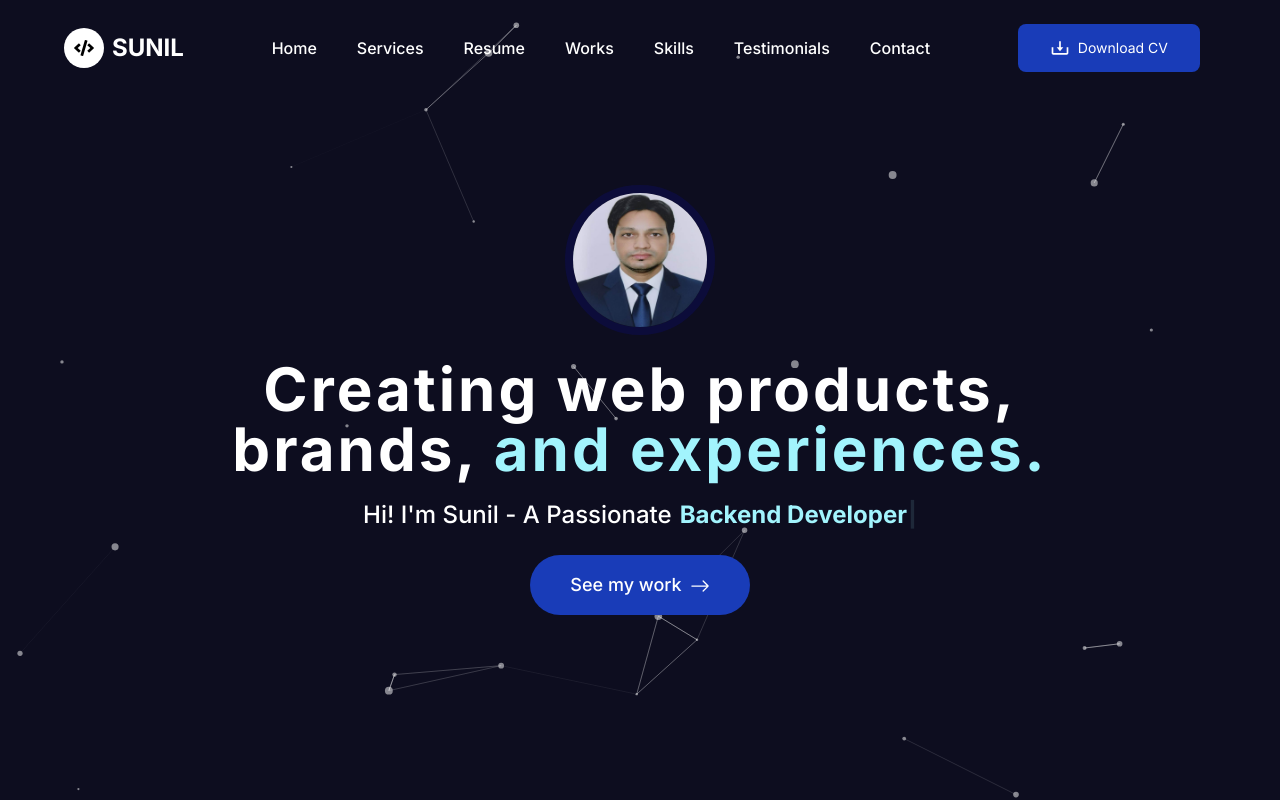
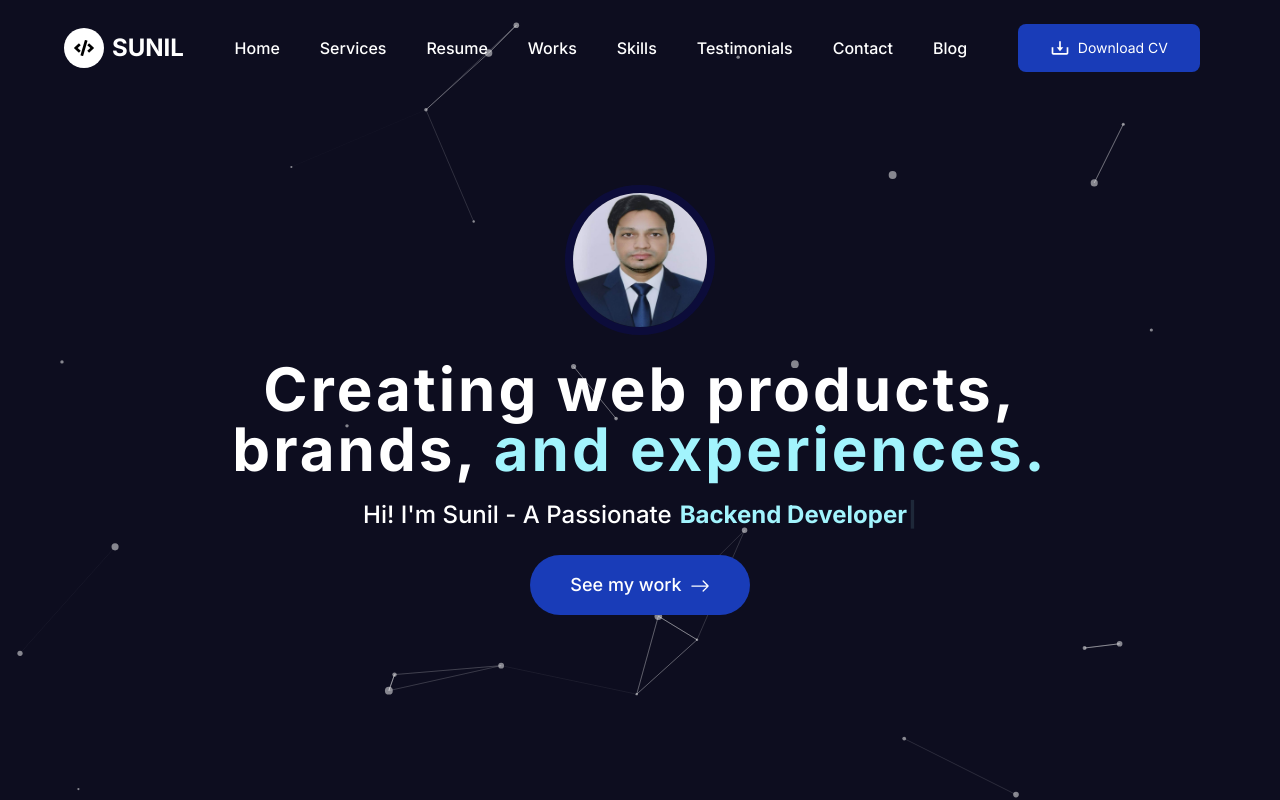
Before and after one commit to sunillmeghwal/Sunil_Portfolio, a Next.js app: page / in a window 1280 px wide. Shown: the top 800 px of the page. Built offline with nearby package versions, Linux system fonts and the light colour scheme.

Commit message:
blog menu add

```diff
--- a/components/Home/Blog/Blog.tsx
+++ b/components/Home/Blog/Blog.tsx
@@ -3,7 +3,7 @@ import BlogCard from "./BlogCard";
 
 const Blog = () => {
   return (
-    <div className="pt-6 pb-16">
+    <div id="blog" className="pt-6 pb-16">
       <h1 className="text-center text-2xl md:text-4xl xl:text-5xl font-bold text-white">
         My latest <span className="text-cyan-200">Blogs</span>
       </h1>
--- a/components/Home/ClientReview/ClientReview.tsx
+++ b/components/Home/ClientReview/ClientReview.tsx
@@ -24,7 +24,7 @@ const responsive = {
 
 const ClientReview = () => {
   return (
-    <div className="pt-16 pb-16">
+    <div id="testimonials" className="pt-16 pb-16">
       <h1 className="text-center text-2xl md:text-4xl xl:text-5xl font-bold text-white">
         Kind words from satisfied
         <br /> <span className="text-cyan-200"> clients</span>
--- a/components/Home/Contact/Contact.tsx
+++ b/components/Home/Contact/Contact.tsx
@@ -4,7 +4,7 @@ import { FaFacebookF, FaInstagram, FaTwitter, FaYoutube } from "react-icons/fa";
 
 const Contact = () => {
   return (
-    <div className="pt-16 pb-16">
+    <div id="contact" className="pt-16 pb-16">
       <div className="w-[90%] md:w-[70%] mx-auto grid grid-cols-1 lg:grid-cols-2 gap-10 items-center">
         {/*Text content */}
 
--- a/constant/constant.ts
+++ b/constant/constant.ts
@@ -31,12 +31,18 @@ export const NavLinks = [
 
   {
     id: 6,
-    url: "#",
+    url: "#testimonials",
     label: "Testimonials",
   },
   {
     id: 7,
-    url: "#",
+    url: "#contact",
     label: "Contact",
   },
+
+  {
+    id: 8,
+    url: "#blog",
+    label:"Blog",
+  },
 ];
```
